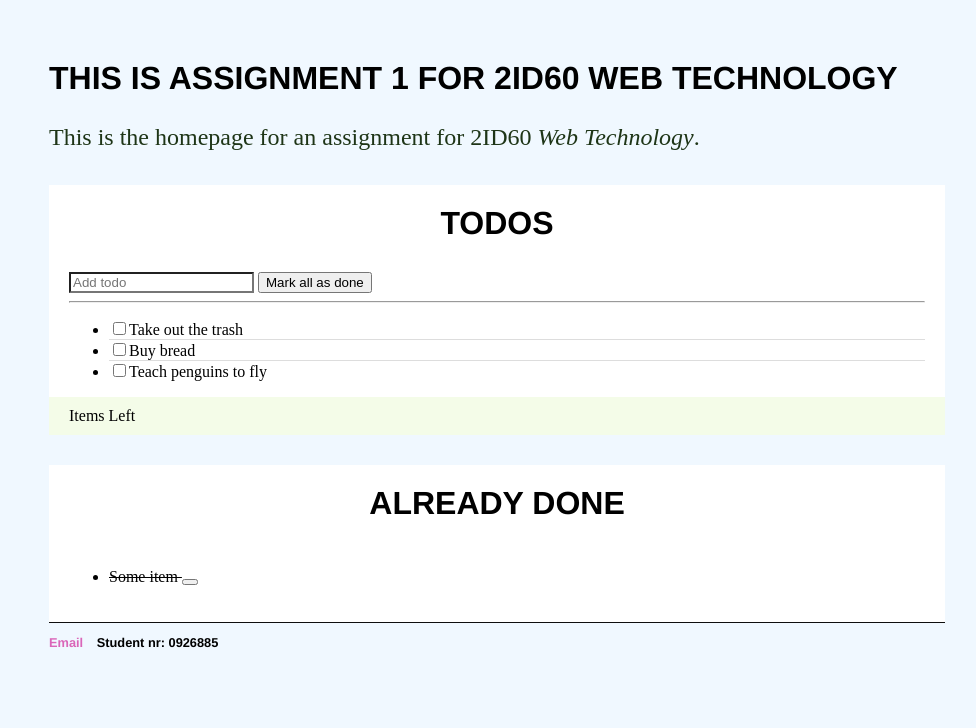
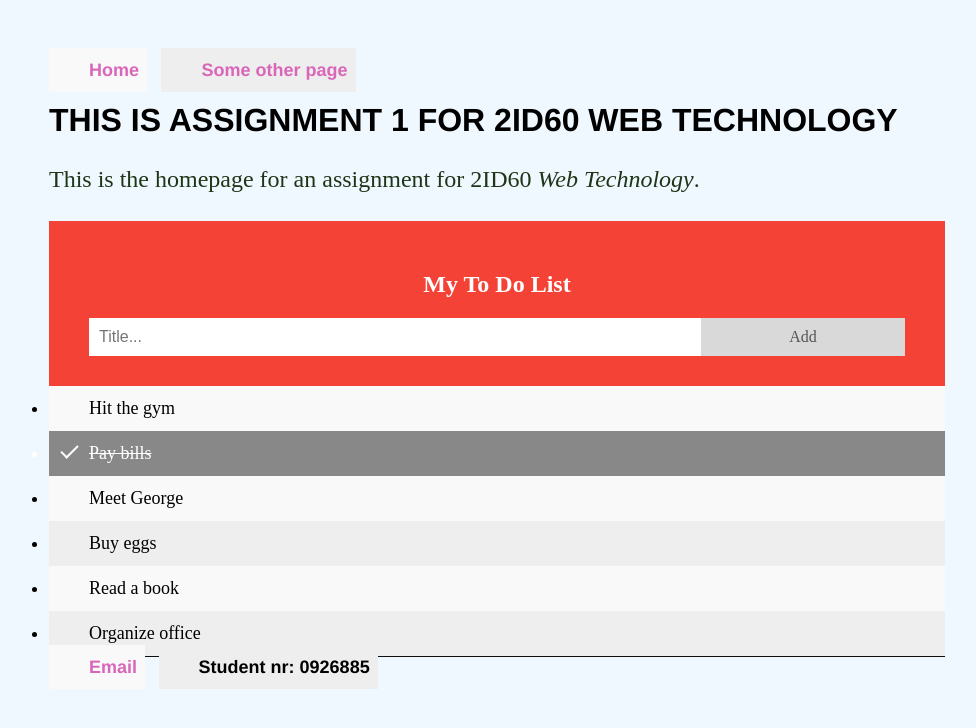
Before and after one commit to Aalison/Aalison.github.io, a Jekyll site: the page built from index.html, in a window 1280 px wide. Shown: the top 728 px of the page, without its empty margins (143-1119 px from the left). Built offline with Jekyll 4.4.1, drawn with Linux system fonts in a browser that asks for light colours; nearby versions of some CDN libraries; comment, search, counter and statistics services are not loaded.

Commit message:
Different todo

```diff
--- a/_layouts/default.html
+++ b/_layouts/default.html
@@ -22,14 +22,14 @@
 </script>
 <gcse:search></gcse:search>
 </div>
-			<!--<nav>
+			<nav>
 	    		<ul>
 	        		<li><a href="/">Home</a></li>
-		        	<!--<li><a href="/about">About</a></li>
-	        		<li><a href="/cv">CV</a></li>
+		        	<li><a href="/about">Some other page</a></li>
+	        		<!--<li><a href="/cv">CV</a></li>
 	        		<li><a href="/blog">Blog</a></li>-->
-	    		<!--</ul>
-			</nav>-->
+	    		</ul>
+			</nav>
 			<div class="container">
 
 			{{ content }}
--- a/css/main.css
+++ b/css/main.css
@@ -36,45 +36,7 @@ footer {
     border-top: 1px solid #0e0e0e;
     font-size: .8em;
 }
-.todolist{
-    background-color:#FFF;
-    padding:20px 20px 10px 20px;
-    margin-top:30px;
-}
-.todolist h1{
-    margin:0;
-    padding-bottom:20px;
-    text-align:center;
-}
-.form-control{
-    border-radius:0;
-}
-li.ui-state-default{
-    background:#fff;
-    border:none;
-    border-bottom:1px solid #ddd;
-}
 
-li.ui-state-default:last-child{
-    border-bottom:none;
-}
-
-.todo-footer{
-    background-color:#F4FCE8;
-    margin:0 -20px -10px -20px;
-    padding: 10px 20px;
-}
-#done-items li{
-    padding:10px 0;
-    border-bottom:1px solid #ddd;
-    text-decoration:line-through;
-}
-#done-items li:last-child{
-    border-bottom:none;
-}
-#checkAll{
-    margin-top:10px;
-}
 ul.posts {
     margin: 20px auto 40px;
     font-size: 1.5em;
@@ -83,3 +45,114 @@ ul.posts {
 ul.posts li {
     list-style: none;
 }
+/* Include the padding and border in an element's total width and height */
+* {
+    box-sizing: border-box;
+}
+
+/* Remove margins and padding from the list */
+ul {
+    margin: 0;
+    padding: 0;
+}
+
+/* Style the list items */
+ul li {
+    cursor: pointer;
+    position: relative;
+    padding: 12px 8px 12px 40px;
+    background: #eee;
+    font-size: 18px;
+    transition: 0.2s;
+
+    /* make the list items unselectable */
+    -webkit-user-select: none;
+    -moz-user-select: none;
+    -ms-user-select: none;
+    user-select: none;
+}
+
+/* Set all odd list items to a different color (zebra-stripes) */
+ul li:nth-child(odd) {
+    background: #f9f9f9;
+}
+
+/* Darker background-color on hover */
+ul li:hover {
+    background: #ddd;
+}
+
+/* When clicked on, add a background color and strike out text */
+ul li.checked {
+    background: #888;
+    color: #fff;
+    text-decoration: line-through;
+}
+
+/* Add a "checked" mark when clicked on */
+ul li.checked::before {
+    content: '';
+    position: absolute;
+    border-color: #fff;
+    border-style: solid;
+    border-width: 0 2px 2px 0;
+    top: 10px;
+    left: 16px;
+    transform: rotate(45deg);
+    height: 15px;
+    width: 7px;
+}
+
+/* Style the close button */
+.close {
+    position: absolute;
+    right: 0;
+    top: 0;
+    padding: 12px 16px 12px 16px
+}
+
+.close:hover {
+    background-color: #f44336;
+    color: white;
+}
+
+/* Style the header */
+.header {
+    background-color: #f44336;
+    padding: 30px 40px;
+    color: white;
+    text-align: center;
+}
+
+/* Clear floats after the header */
+.header:after {
+    content: "";
+    display: table;
+    clear: both;
+}
+
+/* Style the input */
+input {
+    border: none;
+    width: 75%;
+    padding: 10px;
+    float: left;
+    font-size: 16px;
+}
+
+/* Style the "Add" button */
+.addBtn {
+    padding: 10px;
+    width: 25%;
+    background: #d9d9d9;
+    color: #555;
+    float: left;
+    text-align: center;
+    font-size: 16px;
+    cursor: pointer;
+    transition: 0.3s;
+}
+
+.addBtn:hover {
+    background-color: #bbb;
+}
--- a/index.html
+++ b/index.html
@@ -6,49 +6,17 @@ title: Assignment 1, 2ID60
 	<h1>This is Assignment 1 for 2ID60 Web Technology</h1>
 	<p>This is the homepage for an assignment for 2ID60 <em>Web Technology</em>. <!--<a href="/about">Read more about my life...</a></p>-->
 </div><!-- /.blurb -->
-<script type="text/javascript" src="//cdnjs.cloudflare.com/ajax/libs/jqueryui/1.10.4/jquery-ui.min.js"></script>
-<div class="container">
-    <div class="row">
-        <div class="col-md-6">
-            <div class="todolist not-done">
-             <h1>Todos</h1>
-                <input type="text" class="form-control add-todo" placeholder="Add todo">
-                    <button id="checkAll" class="btn btn-success">Mark all as done</button>
+<div id="myDIV" class="header">
+  <h2>My To Do List</h2>
+  <input type="text" id="myInput" placeholder="Title...">
+  <span onclick="newElement()" class="addBtn">Add</span>
+</div>
 
-                    <hr>
-                    <ul id="sortable" class="list-unstyled">
-                    <li class="ui-state-default">
-                        <div class="checkbox">
-                            <label>
-                                <input type="checkbox" value="" />Take out the trash</label>
-                        </div>
-                    </li>
-                    <li class="ui-state-default">
-                        <div class="checkbox">
-                            <label>
-                                <input type="checkbox" value="" />Buy bread</label>
-                        </div>
-                    </li>
-                    <li class="ui-state-default">
-                        <div class="checkbox">
-                            <label>
-                                <input type="checkbox" value="" />Teach penguins to fly</label>
-                        </div>
-                    </li>
-                </ul>
-                <div class="todo-footer">
-                    <strong><span class="count-todos"></span></strong> Items Left
-                </div>
-            </div>
-        </div>
-        <div class="col-md-6">
-            <div class="todolist">
-             <h1>Already Done</h1>
-                <ul id="done-items" class="list-unstyled">
-                    <li>Some item <button class="remove-item btn btn-default btn-xs pull-right"><span class="glyphicon glyphicon-remove"></span></button></li>
-
-                </ul>
-            </div>
-        </div>
-    </div>
-</div>
+<ul id="myUL">
+  <li>Hit the gym</li>
+  <li class="checked">Pay bills</li>
+  <li>Meet George</li>
+  <li>Buy eggs</li>
+  <li>Read a book</li>
+  <li>Organize office</li>
+</ul>
```
Also changed, not shown: JavaScript/todo.js (+50 -76 lines).
